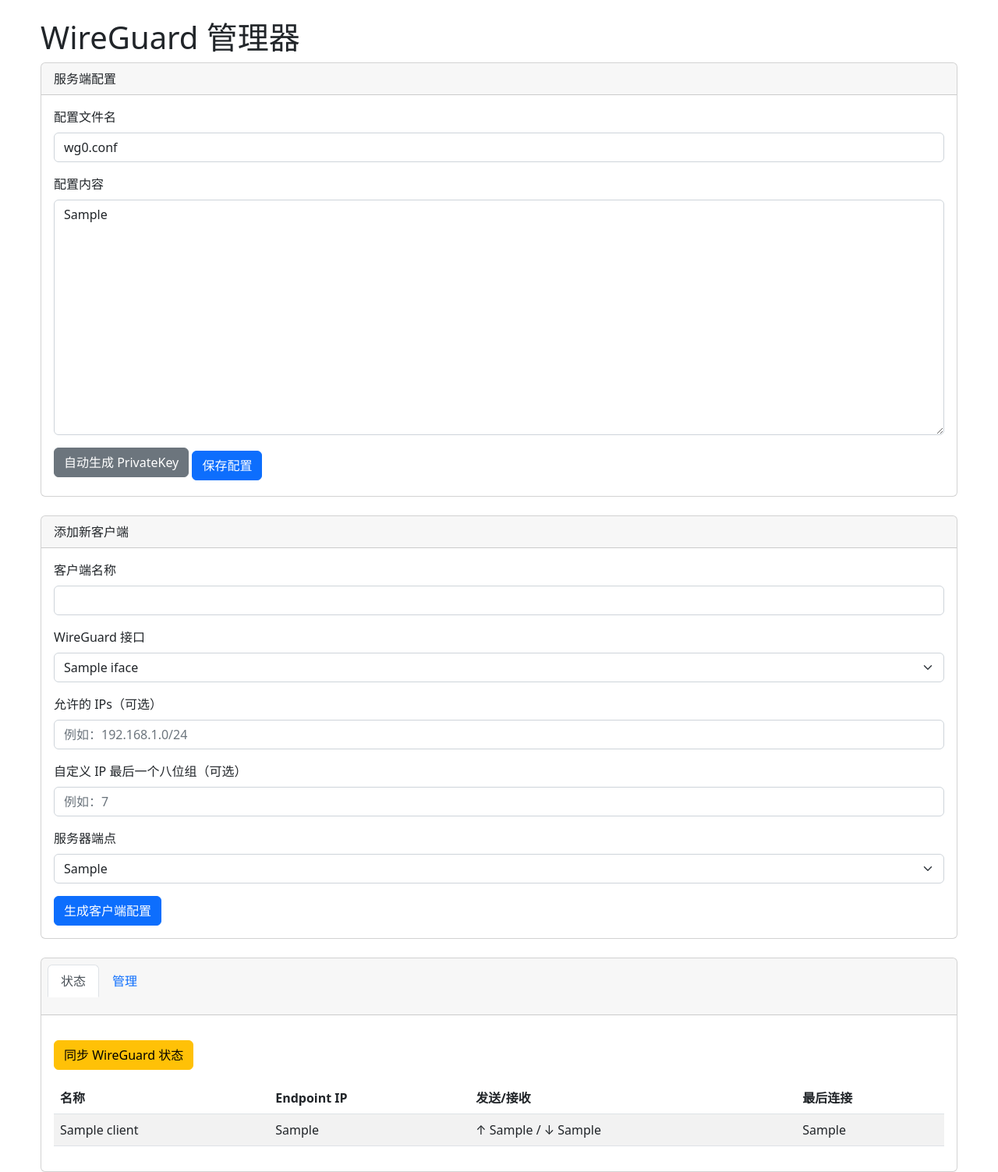
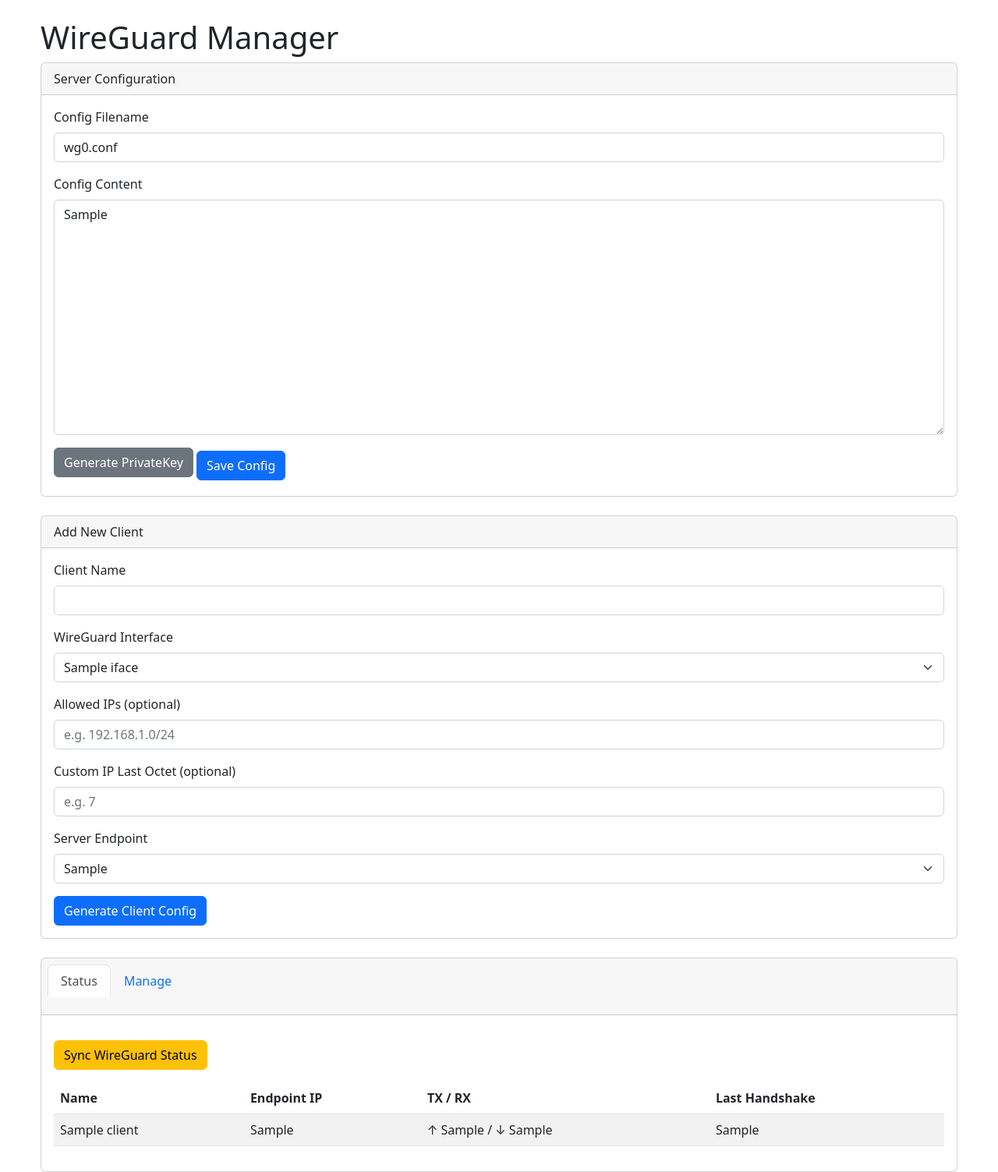
Before and after one commit to henrykey/wireguard-web-manager, a Python web app: template templates/index.html in a window 1280 px wide. Shown: the whole page at 78% size. Run offline with Jinja, Linux system fonts and the light colour scheme; the template is opened without the code that fills it: most values are stand-ins (such as "Sample title", 1, 10 or a date in 2020).

Commit message:
english version

```diff
--- a/templates/index.html
+++ b/templates/index.html
@@ -1,9 +1,9 @@
 <!DOCTYPE html>
-<html lang="zh-CN">
+<html lang="en">
 <head>
     <meta charset="UTF-8">
     <meta name="viewport" content="width=device-width, initial-scale=1.0">
-    <title>WireGuard 管理器</title>
+    <title>WireGuard Manager</title>
     <link rel="stylesheet" href="https://cdn.jsdelivr.net/npm/bootstrap@5.2.3/dist/css/bootstrap.min.css">
     <style>
         .container { max-width: 1200px; }
@@ -12,25 +12,25 @@
 </head>
 <body>
     <div class="container mt-4">
-        <h1>WireGuard 管理器</h1>
+        <h1>WireGuard Manager</h1>
 
-        <!-- 服务端配置Tab -->
+        <!-- Server Config Section -->
         <div class="card mb-4">
-            <div class="card-header">服务端配置</div>
+            <div class="card-header">Server Configuration</div>
             <div class="card-body">
                 {% if not has_server_conf %}
                 <form method="post">
                     <input type="hidden" name="action" value="create_server_conf">
                     <div class="mb-3">
-                        <label class="form-label">配置文件名</label>
+                        <label class="form-label">Config Filename</label>
                         <input type="text" class="form-control" name="filename" value="wg0.conf" required>
                     </div>
                     <div class="mb-3">
-                        <label class="form-label">配置内容</label>
+                        <label class="form-label">Config Content</label>
                         <textarea class="form-control" name="conf_content" id="conf_content" rows="12" required>{{ default_conf }}</textarea>
                     </div>
-                    <button type="button" class="btn btn-secondary mb-2" id="gen-key-btn">自动生成 PrivateKey</button>
-                    <button type="submit" class="btn btn-primary">保存配置</button>
+                    <button type="button" class="btn btn-secondary mb-2" id="gen-key-btn">Generate PrivateKey</button>
+                    <button type="submit" class="btn btn-primary">Save Config</button>
                 </form>
                 <script>
                 document.getElementById('gen-key-btn').onclick = function() {
@@ -45,7 +45,7 @@
                 {% else %}
                 <form method="get" id="select-server-form">
                     <div class="mb-3">
-                        <label class="form-label">选择接口配置</label>
+                        <label class="form-label">Select Interface Config</label>
                         <select class="form-select" name="edit_conf" id="edit_conf" onchange="this.form.submit()">
                             {% for conf in server_configs %}
                             <option value="{{ conf }}" {% if selected_conf == conf %}selected{% endif %}>{{ conf }}</option>
@@ -57,13 +57,13 @@
                     <input type="hidden" name="action" value="edit_server_conf">
                     <input type="hidden" name="filename" value="{{ selected_conf }}">
                     <div class="mb-3">
-                        <label class="form-label">编辑配置内容</label>
+                        <label class="form-label">Edit Config Content</label>
                         <textarea class="form-control" name="conf_content" id="edit_conf_content" rows="12" required>{{ edit_conf_content }}</textarea>
                     </div>
-                    <button type="button" class="btn btn-secondary mb-2" id="gen-key-btn-edit">自动生成 PrivateKey</button>
-                    <button type="submit" class="btn btn-primary">保存修改</button>
-                    <button type="submit" name="action" value="start_server" class="btn btn-success ms-2">启动接口</button>
-                    <button type="submit" name="action" value="restart_server" class="btn btn-warning ms-2">重启接口</button>
+                    <button type="button" class="btn btn-secondary mb-2" id="gen-key-btn-edit">Generate PrivateKey</button>
+                    <button type="submit" class="btn btn-primary">Save Changes</button>
+                    <button type="submit" name="action" value="start_server" class="btn btn-success ms-2">Start Interface</button>
+                    <button type="submit" name="action" value="restart_server" class="btn btn-warning ms-2">Restart Interface</button>
                 </form>
                 <script>
                 document.getElementById('gen-key-btn-edit').onclick = function() {
@@ -79,17 +79,17 @@
             </div>
         </div>
 
-        <!-- 添加新客户端表单 -->
+        <!-- Add New Client Form -->
         <div class="card mb-4">
-            <div class="card-header">添加新客户端</div>
+            <div class="card-header">Add New Client</div>
             <div class="card-body">
                 <form method="POST" action="{{ url_for('index') }}">
                     <div class="mb-3">
-                      <label for="name" class="form-label">客户端名称</label>
+                      <label for="name" class="form-label">Client Name</label>
                       <input type="text" class="form-control" name="name" id="name" required>
                     </div>
                     <div class="mb-3">
-                      <label for="interface" class="form-label">WireGuard 接口</label>
+                      <label for="interface" class="form-label">WireGuard Interface</label>
                       <select class="form-select" name="interface" id="interface">
                         {% for iface in interfaces %}
                           <option value="{{ iface }}" {% if selected_interface == iface %}selected{% endif %}>{{ iface }}</option>
@@ -97,23 +97,23 @@
                       </select>
                     </div>
                     <div class="mb-3">
-                      <label for="allowed_ips" class="form-label">允许的 IPs（可选）</label>
-                      <input type="text" class="form-control" name="allowed_ips" id="allowed_ips" placeholder="例如：192.168.1.0/24">
+                      <label for="allowed_ips" class="form-label">Allowed IPs (optional)</label>
+                      <input type="text" class="form-control" name="allowed_ips" id="allowed_ips" placeholder="e.g. 192.168.1.0/24">
                     </div>
                     <div class="mb-3">
-                      <label for="ip_last_octet" class="form-label">自定义 IP 最后一个八位组（可选）</label>
-                      <input type="number" class="form-control" name="ip_last_octet" id="ip_last_octet" placeholder="例如：7" min="2" max="254">
+                      <label for="ip_last_octet" class="form-label">Custom IP Last Octet (optional)</label>
+                      <input type="number" class="form-control" name="ip_last_octet" id="ip_last_octet" placeholder="e.g. 7" min="2" max="254">
                     </div>
                     {% if endpoint_options %}
                     <div class="mb-3">
-                      <label for="endpoint_select" class="form-label">服务器端点</label>
+                      <label for="endpoint_select" class="form-label">Server Endpoint</label>
                       <select class="form-select" id="endpoint_select" name="selected_endpoint">
                         {% for ep in endpoint_options %}
                           <option value="{{ ep }}">{{ ep }}</option>
                         {% endfor %}
-                        <option value="">手动填写</option>
+                        <option value="">Manual Input</option>
                       </select>
-                      <input type="text" class="form-control mt-2" name="manual_endpoint" id="manual_endpoint" placeholder="如 1.2.3.4:51820" style="display:none;">
+                      <input type="text" class="form-control mt-2" name="manual_endpoint" id="manual_endpoint" placeholder="e.g. 1.2.3.4:51820" style="display:none;">
                     </div>
                     <script>
                     document.getElementById('endpoint_select').onchange = function() {
@@ -125,20 +125,20 @@
                     };
                     </script>
                     {% endif %}
-                    <button type="submit" class="btn btn-primary">生成客户端配置</button>
+                    <button type="submit" class="btn btn-primary">Generate Client Config</button>
                 </form>
             </div>
         </div>
 
-        <!-- 客户端列表标签页 -->
+        <!-- Client List Tabs -->
         <div class="card">
             <div class="card-header">
                 <ul class="nav nav-tabs card-header-tabs" id="clientTabs" role="tablist">
                     <li class="nav-item" role="presentation">
-                        <button class="nav-link active" id="status-tab" data-bs-toggle="tab" data-bs-target="#status" type="button" role="tab" aria-controls="status" aria-selected="true">状态</button>
+                        <button class="nav-link active" id="status-tab" data-bs-toggle="tab" data-bs-target="#status" type="button" role="tab" aria-controls="status" aria-selected="true">Status</button>
                     </li>
                     <li class="nav-item" role="presentation">
-                        <button class="nav-link" id="manage-tab" data-bs-toggle="tab" data-bs-target="#manage" type="button" role="tab" aria-controls="manage" aria-selected="false">管理</button>
+                        <button class="nav-link" id="manage-tab" data-bs-toggle="tab" data-bs-target="#manage" type="button" role="tab" aria-controls="manage" aria-selected="false">Manage</button>
                     </li>
                 </ul>
             </div>
@@ -146,20 +146,20 @@
                 <div class="mb-3 mt-3">
                     <form action="{{ url_for('sync_wg_clients') }}" method="POST" style="display: inline;">
                         <button type="submit" class="btn btn-warning">
-                            同步 WireGuard 状态
+                            Sync WireGuard Status
                         </button>
                     </form>
                 </div>
                 <div class="tab-content" id="clientTabsContent">
-                    <!-- 状态标签页 -->
+                    <!-- Status Tab -->
                     <div class="tab-pane fade show active" id="status" role="tabpanel" aria-labelledby="status-tab">
                         <table class="table table-striped">
                             <thead>
                                 <tr>
-                                    <th>名称</th>
+                                    <th>Name</th>
                                     <th>Endpoint IP</th>
-                                    <th>发送/接收</th>
-                                    <th>最后连接</th>
+                                    <th>TX / RX</th>
+                                    <th>Last Handshake</th>
                                 </tr>
                             </thead>
                             <tbody>
@@ -172,21 +172,21 @@
                                 </tr>
                                 {% else %}
                                 <tr>
-                                    <td colspan="4" class="text-center">没有找到客户端</td>
+                                    <td colspan="4" class="text-center">No clients found</td>
                                 </tr>
                                 {% endfor %}
                             </tbody>
                         </table>
                     </div>
-                    <!-- 管理标签页 -->
+                    <!-- Manage Tab -->
                     <div class="tab-pane fade" id="manage" role="tabpanel" aria-labelledby="manage-tab">
                         <table class="table table-striped">
                             <thead>
                                 <tr>
-                                    <th>名称</th>
+                                    <th>Name</th>
                                     <th>WG IP</th>
-                                    <th>创建时间</th>
-                                    <th>操作</th>
+                                    <th>Created At</th>
+                                    <th>Actions</th>
                                 </tr>
                             </thead>
                             <tbody>
@@ -198,45 +198,45 @@
                                     <td>
                                         <div class="btn-group btn-group-sm" role="group">
                                             <button type="button" class="btn btn-outline-primary" data-bs-toggle="modal" data-bs-target="#renameModal{{ client.name }}">
-                                                重命名
+                                                Rename
                                             </button>
                                             <form action="{{ url_for('toggle_client', name=client.name) }}" method="POST" style="display: inline;">
                                                 {% if client.active %}
                                                 <input type="hidden" name="action" value="pause">
-                                                <button type="submit" class="btn btn-outline-warning">暂停</button>
+                                                <button type="submit" class="btn btn-outline-warning">Pause</button>
                                                 {% else %}
                                                 <input type="hidden" name="action" value="resume">
-                                                <button type="submit" class="btn btn-outline-success">恢复</button>
+                                                <button type="submit" class="btn btn-outline-success">Resume</button>
                                                 {% endif %}
                                             </form>
                                             <a href="{{ url_for('show_qr', name=client.name) }}" class="btn btn-outline-secondary">
-                                                显示二维码
+                                                Show QR Code
                                             </a>
                                             <a href="{{ url_for('download', filename='wg' + client.name + '.conf') }}" class="btn btn-outline-info">
-                                                下载配置
+                                                Download Config
                                             </a>
-                                            <form action="{{ url_for('delete_client', name=client.name) }}" method="POST" onsubmit="return confirm('确定要删除此客户端吗?');" style="display: inline;">
-                                                <button type="submit" class="btn btn-outline-danger">删除</button>
+                                            <form action="{{ url_for('delete_client', name=client.name) }}" method="POST" onsubmit="return confirm('Are you sure you want to delete this client?');" style="display: inline;">
+                                                <button type="submit" class="btn btn-outline-danger">Delete</button>
                                             </form>
                                         </div>
-                                        <!-- 重命名模态框 -->
+                                        <!-- Rename Modal -->
                                         <div class="modal fade" id="renameModal{{ client.name }}" tabindex="-1" aria-hidden="true">
                                             <div class="modal-dialog">
                                                 <div class="modal-content">
                                                     <div class="modal-header">
-                                                        <h5 class="modal-title">重命名客户端</h5>
+                                                        <h5 class="modal-title">Rename Client</h5>
                                                         <button type="button" class="btn-close" data-bs-dismiss="modal" aria-label="Close"></button>
                                                     </div>
                                                     <form action="{{ url_for('rename_client', old_name=client.name) }}" method="POST">
                                                         <div class="modal-body">
                                                             <div class="mb-3">
-                                                                <label for="new_name" class="form-label">新名称</label>
+                                                                <label for="new_name" class="form-label">New Name</label>
                                                                 <input type="text" class="form-control" id="new_name" name="new_name" required>
                                                             </div>
                                                         </div>
                                                         <div class="modal-footer">
-                                                            <button type="button" class="btn btn-secondary" data-bs-dismiss="modal">取消</button>
-                                                            <button type="submit" class="btn btn-primary">保存</button>
+                                                            <button type="button" class="btn btn-secondary" data-bs-dismiss="modal">Cancel</button>
+                                                            <button type="submit" class="btn btn-primary">Save</button>
                                                         </div>
                                                     </form>
                                                 </div>
@@ -246,7 +246,7 @@
                                 </tr>
                                 {% else %}
                                 <tr>
-                                    <td colspan="4" class="text-center">没有找到客户端</td>
+                                    <td colspan="4" class="text-center">No clients found</td>
                                 </tr>
                                 {% endfor %}
                             </tbody>
@@ -258,7 +258,7 @@
     </div>
     <script src="https://cdn.jsdelivr.net/npm/bootstrap@5.2.3/dist/js/bootstrap.bundle.min.js"></script>
     <script>
-        // 保证刷新后tab保持
+        // Keep tab after refresh
         const hash = window.location.hash;
         if (hash) {
             const tabTrigger = document.querySelector(`button[data-bs-target="${hash}"]`);
```
Also changed, not shown: app.py (+23 -27 lines), templates/qr.html (+5 -5 lines).
